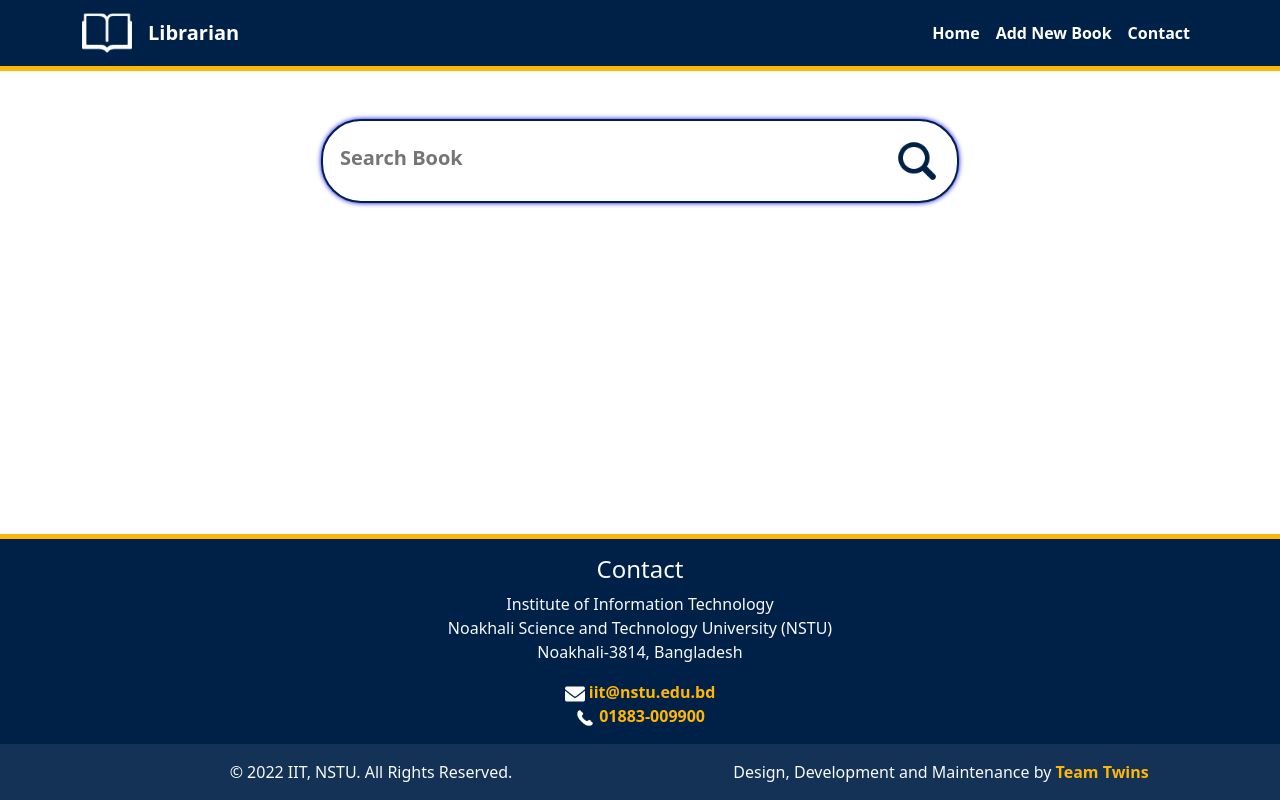
After one commit to IIT-NSTU/IIT-Library-2.0, a PHP site: template Source Code/app/views/pages/librarianHome.php in a window 1280 px wide. The commit adds this page. Run offline with PHP 8.4, Linux system fonts and the light colour scheme; the template is opened without the code that fills it, so the values that code supplies are empty.

Commit message:
File Formation Changed

```diff
--- /dev/null
+++ b/Source Code/app/views/inc/footer.php
@@ -0,0 +1,49 @@
+    <!-- Footer Starts -->
+    <footer class="bg-dark-blue text-light" id="contact">
+        <!-- Footer Body Starts -->
+        <div class="container text-center pt-3 pb-3">
+            <div class="row">
+                <div class="col-sm-12 col-md-12">
+                    <h4>Contact</h4>
+                    <p>
+                        Institute of Information Technology<br>
+                        Noakhali Science and Technology University (NSTU)<br>
+                        Noakhali-3814, Bangladesh
+                    </p>
+
+                    <img src="/public/res/envelope.png" width="20px" alt="Envelop Icon">
+                    <a href="mailto:iit@nstu.edu.bd">iit@nstu.edu.bd</a> <br>
+                    <img src="/public/res/call.png" width="20px" alt="Call Icon">
+                    <a href="tel:01883-009900">01883-009900</a>
+                </div>
+            </div>
+        </div>
+        <!-- Footer Body Ends -->
+
+        <!-- Footer Bottom Starts -->
+        <div class="footer-bottom pt-3">
+            <div class="container">
+                <div class="row">
+                    <div class="col-sm-12 col-md-6">
+                        <ul class="footer-ul">
+                            <li>
+                            <p>© 2022 IIT, NSTU. All Rights Reserved.</p>
+                            </li>
+                        </ul>
+                    </div>
+                    <div class="col-sm-12 col-md-6">
+                        <ul class="footer-ul">
+                            <li>
+                                <p>Design, Development and Maintenance by
+                                    <a href="https://github.com/orgs/IIT-NSTU/teams/teamtwins" target="_blank" class="footer-link">Team Twins</a>
+                                </p>
+                            </li>
+                        </ul>
+                    </div>
+                </div>
+            </div>
+        </div>
+        <!-- Footer Bottom Ends -->
+    </footer>
+<!-- Footer Ends -->
+</html>
--- /dev/null
+++ b/Source Code/app/views/inc/header.php
@@ -0,0 +1,22 @@
+<!DOCTYPE html>
+<html lang="en">
+<head>
+    <!-- Webpage Title -->
+    <title>IIT LIBRARY</title>
+
+    <!-- Webpage Icon -->
+    <link rel="icon" href="/public/res/favicon.png" type="image/png">
+
+    <!-- Bootstrap Source Code -->
+    <link rel="stylesheet" href="/public/css/bootstrap.min.css">
+
+    <!-- Bootstrap Bundle Js -->
+    <script src="/public/js/bootstrap.bundle.min.js"></script>
+
+    <!-- External CSS -->
+    <link rel="stylesheet" href="/public/css/style.css">
+
+    <!-- External JavaScript -->
+    <script src="/public/js/script.js"></script>
+
+</head>
--- /dev/null
+++ b/Source Code/app/views/inc/librarianNavbar.php
@@ -0,0 +1,24 @@
+<!-- Navigation Bar Starts -->
+    <nav class="navbar navbar-expand-lg sticky-top bg-dark-blue">
+        <div class="container">
+            <a href="/app/views/pages/librarianHome.php">
+                <img src="/public/res/favicon.png"" width="50px" alt="Book Icon">
+            </a>
+                <span class="navbar-brand mr-2">
+                    Librarian
+                </span>
+
+            <button class="navbar-toggler" type="button" data-bs-toggle="collapse" data-bs-target="#navbarSupportedContent" aria-controls="navbarSupportedContent" aria-expanded="false" aria-label="Toggle navigation">
+                <img src="/public/res/menu.png" width="50px" alt="Menu Icon">
+            </button>
+
+            <div class="collapse navbar-collapse" id="navbarSupportedContent">
+                <ul class="navbar-nav" style="margin-left: auto;">
+                    <li class="nav-item"><a class="nav-link" href="/app/views/pages/librarianHome.php">Home</a></li>
+                    <li class="nav-item"><a class="nav-link" href="/app/views/pages/addNewBook.php">Add New Book</a></li>
+                    <li class="nav-item"><a class="nav-link" href="#contact">Contact</a></li>
+                </ul>
+            </div>
+        </div>
+    </nav>
+<!-- Navigation Bar Ends -->
--- /dev/null
+++ b/Source Code/app/views/pages/librarianHome.php
@@ -0,0 +1,32 @@
+<?php
+    require_once('app/views/inc/header.php');
+?>
+
+<!-- Body Starts -->
+<body>
+
+    <?php
+        require_once('app/views/inc/librarianNavbar.php');
+    ?>
+
+    <!-- <main> -->
+        <div class="mt-5">
+            <div class="d-flex justify-content-center">
+                <div class="search">
+                    <input class="search-input form-label" type="text" name="" placeholder="Search Book">
+                    <img src="/public/res/search.png" alt="Search Icon" width="50px" ">
+                </div>
+            </div>
+        </div>
+
+        <div id="bookList">
+
+        </div>
+    <!-- </main> -->
+
+</body>
+<!-- Body Ends -->
+
+<?php
+    require_once('app/views/inc/footer.php');
+?>
--- a/Source Code/register.php
+++ b/Source Code/app/views/users/register.php
@@ -1,5 +1,5 @@
 <?php
-    require_once('header.php');
+    require_once('app/views/inc/header.php');
 ?>
 
 <!-- Body Starts -->
@@ -7,7 +7,7 @@
 <body>
 
 <?php
-    require_once('navbar.php');
+    require_once('app/views/inc/navbar.php');
 ?>
 
     <!-- <main> -->
@@ -195,5 +195,5 @@
 <!-- Body Ends -->
 
 <?php
-    require_once('footer.php');
+    require_once('app/views/inc/footer.php');
 ?>
--- a/Source Code/css/style.css
+++ b/Source Code/public/css/style.css
@@ -67,3 +67,25 @@ body {
 sup{
     color: red;
 }
+
+.search{
+    background-color: #ffffff;
+    border: 2px solid #002147;
+    border-radius: 40px;
+    padding: 15px;
+    box-shadow: 0px 0px 5px blue;
+
+}
+
+.search-input{
+    border: 0;
+    outline: 0;
+    margin: auto;
+    width: 550px;
+    font-size: 20px;
+}
+
+.search:hover {
+    border: 4px solid #0c63e4;
+    box-shadow: 0px 5px 20px lightblue;
+}
```
Also changed, not shown: Source Code/app/views/inc/navbar.php (renamed from Source Code/navbar.php, +5 -4 lines), Source Code/app/views/pages/addNewBook.php (added, +22 -0 lines), Source Code/app/views/pages/index.php (added, +30 -0 lines), Source Code/footer.php (deleted, +0 -49 lines), Source Code/header.php (deleted, +0 -22 lines), Source Code/index.php (deleted, +0 -22 lines), Source Code/public/css/bootstrap.min.css (renamed from Source Code/css/bootstrap.min.css), Source Code/public/js/bootstrap.bundle.min.js (renamed from Source Code/js/bootstrap.bundle.min.js), Source Code/public/js/script.js (added), Source Code/public/res/call.png (renamed from Source Code/res/call.png), Source Code/public/res/envelope.png (renamed from Source Code/res/envelope.png), Source Code/public/res/favicon.png (renamed from Source Code/res/favicon.png), Source Code/public/res/menu.png (renamed from Source Code/res/menu.png), Source Code/public/res/search.png (added).
